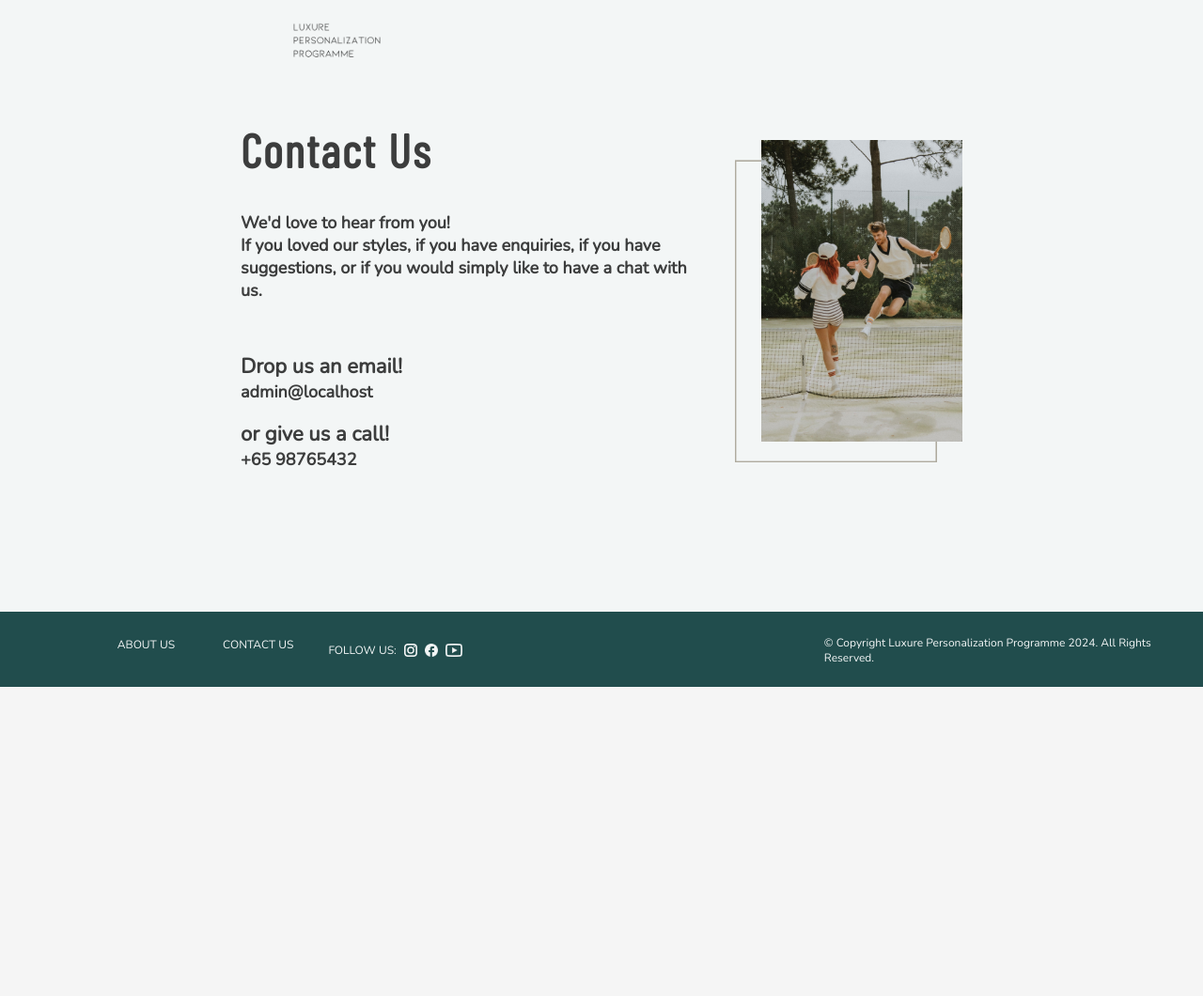
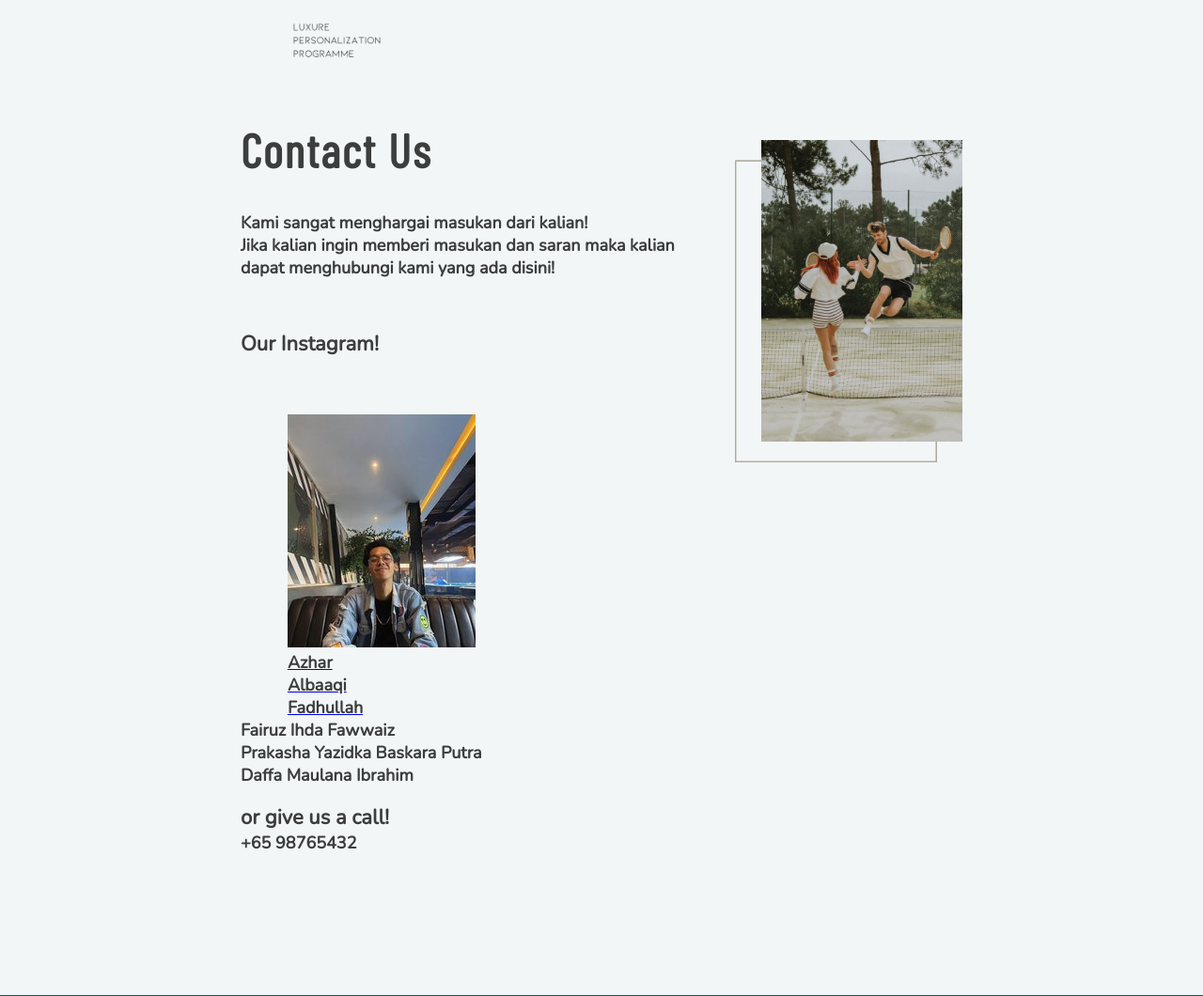
Before and after one commit to fhadzr/Luxure-Personalization-Programme, a PHP site: page /contact.php in a window 1280 px wide. Shown: the part 151-1211 px from the top of the page at 94% size. Before the commit the page ends 882 px from the top, so only its background shows below. Run offline with PHP 8.4, Linux system fonts and the light colour scheme.

Commit message:
add information in contact

```diff
--- a/contact.php
+++ b/contact.php
@@ -23,11 +23,19 @@
           <div class="contact-us">
             <h2>Contact Us</h2>
             <br><br>
-            <h6>We'd love to hear from you!</h6>
-            <h6>If you loved our styles, if you have enquiries, if you have suggestions, or if you would simply like to have a chat with us.</h6>
+            <h6>Kami sangat menghargai masukan dari kalian!</h6>
+            <h6>Jika kalian ingin memberi masukan dan saran maka kalian dapat menghubungi kami yang ada disini!</h6>
             <br><br><br>
-            <h4>Drop us an email!</h4>
-            <h6>admin@localhost</h6>
+            <h4>Our Instagram!</h4>
+            <div class="photo-contact">
+              <a href="https://www.instagram.com/azharrfadd?igsh=eGl3bzhreW14M2hq" target="_blank">
+                <img src="images/contact/azhar (1).jpg" alt="">
+                <h6>Azhar Albaaqi Fadhullah</h6>
+              </a>
+            </div>
+            <h6>Fairuz Ihda Fawwaiz</h6>
+            <h6>Prakasha Yazidka Baskara Putra</h6>
+            <h6>Daffa Maulana Ibrahim</h6>
             <br>
             <h4>or give us a call!</h4>
             <h6>+65 98765432</h6>
--- a/css/styles.css
+++ b/css/styles.css
@@ -1,18 +1,3 @@
-/*
-div backgrounds : #f3f6f6
-
-background, navigation bar, footer: #214d4d
-words: #ffffff
-shadow: #353f48
-
-
-promotion strip, cta buttons: #d9cab6
-words: #65300E
-
-
-main colors: #214d4d #65300E #f6991d #3a8276
- */
-
 * {
   margin: 0;
   padding: 0;
@@ -906,3 +891,9 @@ text-decoration: none;
   padding-left: 10%;
   padding-top: 60px;
 }
+/* Photo contact */
+.photo-contact {
+  width: 10%;
+  padding-left: 10%;
+  padding-top: 60px;
+}
```
Also changed, not shown: images/contact/azhar (1).jpg (added).
